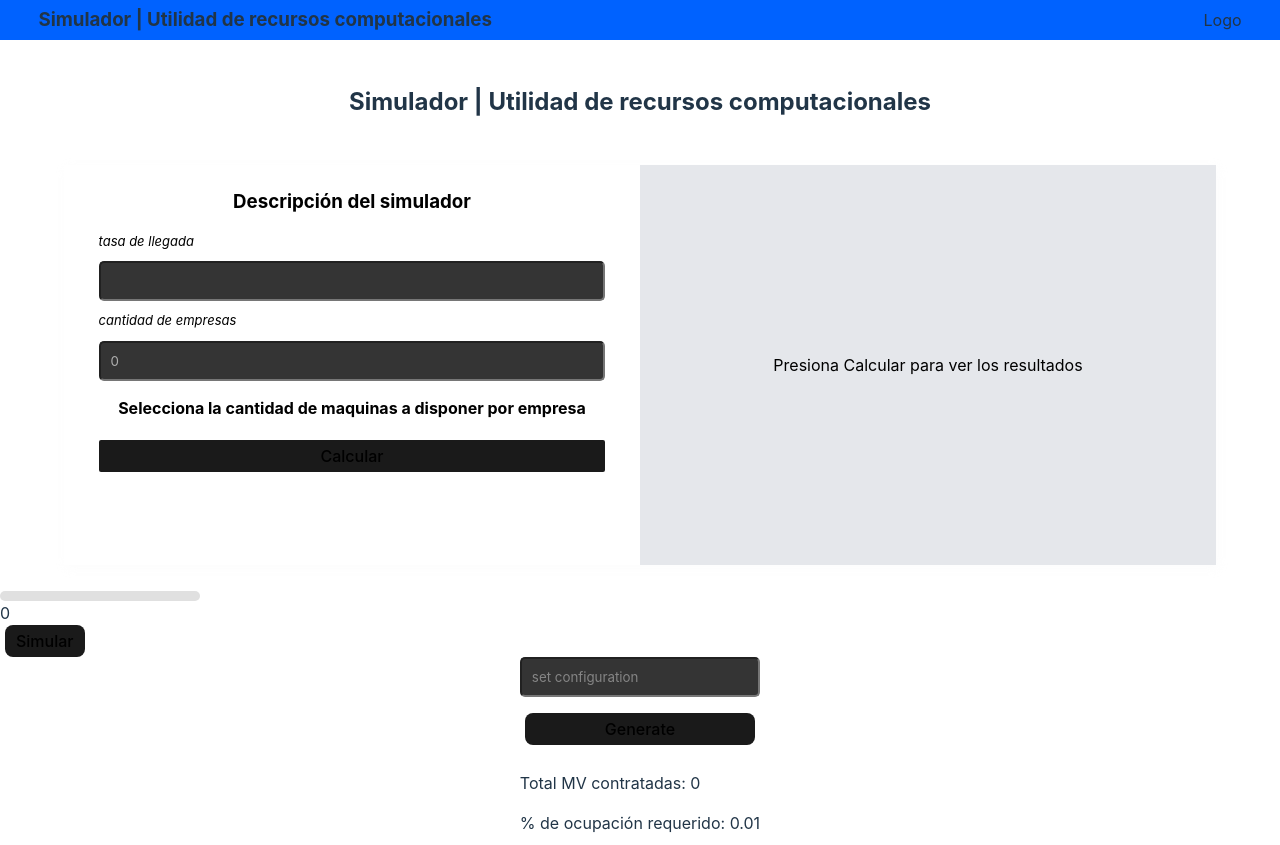
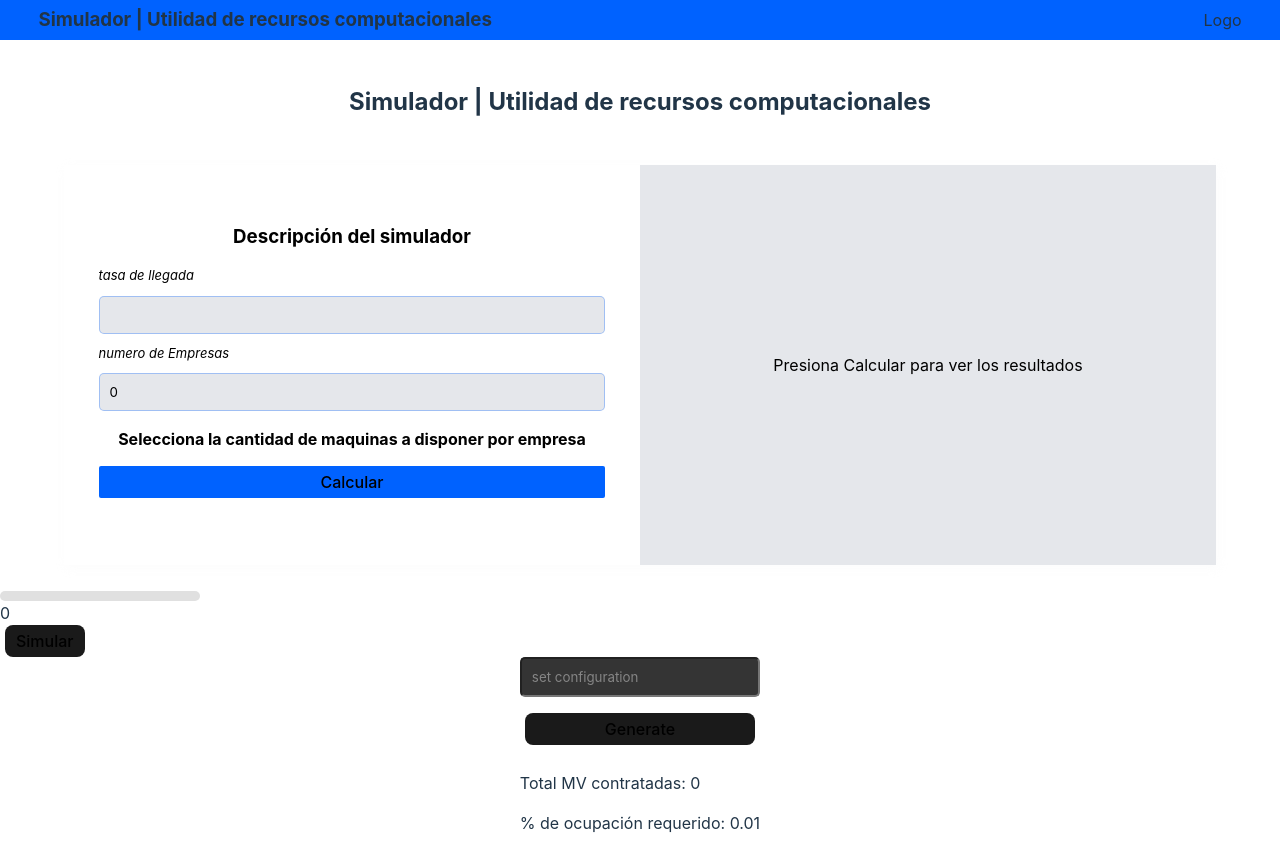
Before and after one commit to JannCarloMoreno/teoria_de_juegos, a React (Vite) app: page / in a window 1280 px wide. Built offline with nearby package versions, Linux system fonts and the light colour scheme.

Commit message:
styles landingPage

```diff
--- a/src/components/organisms/simulator/index.jsx
+++ b/src/components/organisms/simulator/index.jsx
@@ -1,8 +1,7 @@
 import "./styles.css";
 import { useEffect, useState } from "react";
 
-export default function Simulator({ sendlambda}) {
-
+export default function Simulator({ sendlambda }) {
   const [numCompanies, setNumCompanies] = useState(0);
 
   const handleNumCompanies = (event) => {
@@ -11,23 +10,20 @@ export default function Simulator({ sendlambda}) {
 
   const labelCompanies = Array.from({ length: numCompanies }, (_, index) => (
     <label className="simulator__config--labelHor" key={index}>
-      Compañía {index}:
+      Empresa {index + 1}:
       <input type="text" />
     </label>
   ));
 
   const [lambda, setLambda] = useState(0);
 
+  const handleLambda = (event) => {
+    setLambda(event.target.value);
+  };
 
-const handleLambda = (event) => {
-  setLambda(event.target.value)
-}
-
-useEffect(() => {
-  sendlambda(lambda)
-}, [lambda]);
-
-
+  useEffect(() => {
+    sendlambda(lambda);
+  }, [lambda]);
 
   return (
     <div className="simulator">
@@ -36,10 +32,10 @@ useEffect(() => {
         <section>
           <label htmlFor="" className="simulator__config--labelVer">
             tasa de llegada
-            <input type="number" onChange={handleLambda}  />
+            <input type="number" onChange={handleLambda} />
           </label>
           <label htmlFor="" className="simulator__config--labelVer">
-            cantidad de empresas
+            numero de Empresas
             <input
               type="number"
               min={0}
@@ -50,8 +46,15 @@ useEffect(() => {
         </section>
         <section className="simulator__config__companies">
           <h4>Selecciona la cantidad de maquinas a disponer por empresa</h4>
-          <section></section>
-          {numCompanies != 0 && labelCompanies}
+          {numCompanies != 0 && (
+            <>
+              <section className="simulator__config__companies__titles">
+                <p>Lista de Empresas</p>
+                <p>MV por Empresa</p>
+              </section>
+              {labelCompanies}
+            </>
+          )}
           <button>Calcular</button>
         </section>
       </section>
--- a/src/components/organisms/simulator/styles.css
+++ b/src/components/organisms/simulator/styles.css
@@ -1,4 +1,4 @@
-.simulator{
+.simulator {
   box-sizing: border-box;
   min-height: 50vh;
   color: black;
@@ -10,18 +10,39 @@
   box-shadow: 2px 3px 10px 0px rgba(248, 248, 248, 0.432);
 }
 
-.simulator__config{
+.simulator input {
+  background: #e5e7eb;
+  color: black;
+  border: 1px solid #297bff5e;
+}
+
+.simulator input:focus-visible {
+  box-shadow: 0 0 50px #0062ff88;
+  outline: 1px solid #0062ff;
+}
+
+.simulator input::-webkit-outer-spin-button,
+input::-webkit-inner-spin-button {
+  -webkit-appearance: none;
+}
+
+.simulator input[type="number"] {
+  -moz-appearance: textfield;
+}
+
+.simulator__config {
   box-sizing: border-box;
   width: 100%;
   display: flex;
   flex-direction: column;
+  justify-content: center;
   gap: 5px;
   background: #fff;
   padding: 4% 6%;
   text-align: center;
 }
 
-.simulator__config--labelVer{
+.simulator__config--labelVer {
   display: flex;
   flex-direction: column;
   margin: 2% 0;
@@ -32,36 +53,42 @@
   font-style: italic;
 }
 
-
-.simulator__config--labelHor{
+.simulator__config--labelHor {
   display: flex;
   align-items: center;
-    gap: 60px;
+  gap: 160px;
   margin: 2% 0;
 }
 
-.simulator__config__companies{
+.simulator__config__companies {
   display: flex;
   flex-direction: column;
   align-items: center;
   gap: 5px;
 }
 
-.simulator__config__companies h4{
+.simulator__config__companies__titles {
+  display: grid;
+  grid-template-columns: repeat(2, 1fr);
+  gap: 100px;
+}
+
+.simulator__config__companies h4 {
   margin: 0;
 }
 
-.simulator__config__companies button{
+.simulator__config__companies button {
   box-sizing: border-box;
   width: 100%;
   height: 4vh;
   border-radius: 2px;
   margin: 2% 0;
+  background: #0062ff;
 }
 
-.simulator__results{
+.simulator__results {
   display: flex;
   align-items: center;
   justify-content: center;
-    background: #E5E7EB;
+  background: #e5e7eb;
 }
```
Lines whose indentation alone changed are shown as unchanged.
